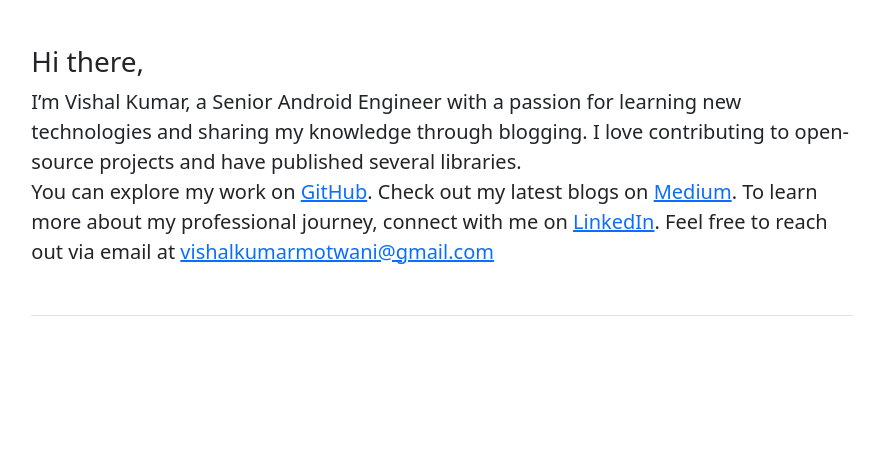
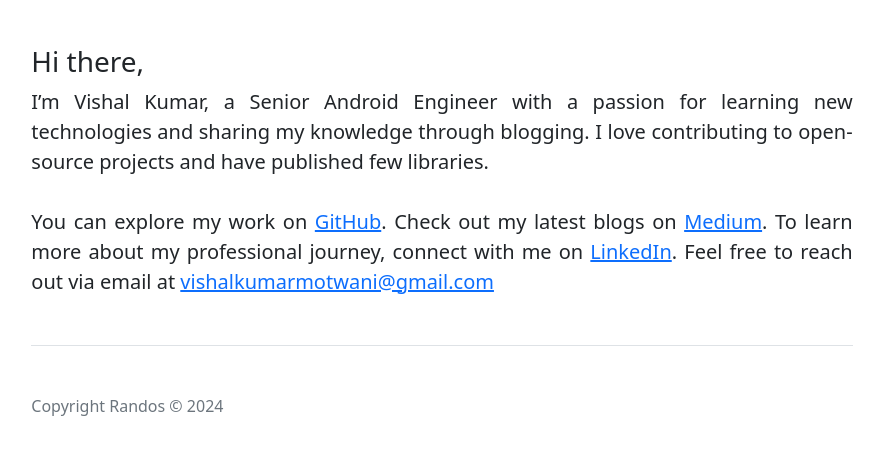
Before and after one commit to vsnappy1/randos, a plain HTML site: page index.html in a window 1280 px wide. Shown: the part 116-570 px from the top of the page, without its empty margins (198-1081 px from the left). Drawn offline with nearby package versions, Linux system fonts and the light colour scheme.

Commit message:
add footer text

```diff
--- a/index.html
+++ b/index.html
@@ -58,11 +58,11 @@
 
   <main>
     <h3>Hi there,</h3>
-    <p class="fs-5 col-md-12" style="font-size: 1.0rem;">I’m Vishal Kumar, a Senior Android Engineer with a passion for learning new technologies and sharing my knowledge through blogging. I love contributing to open-source projects and have published several libraries.<br/>You can explore my work on <a href="https://github.com/vsnappy1">GitHub</a>. Check out my latest blogs on <a href="https://medium.com/@vsnappy1/">Medium</a>. To learn more about my professional journey, connect with me on <a href="https://www.linkedin.com/in/vishalkumarmotwani/">LinkedIn</a>. Feel free to reach out via email at <a href="mailto:vishalkumarmotwani@gmail.com">vishalkumarmotwani@gmail.com</a></p>
+    <p class="fs-5 col-md-12" style="text-align:justify;font-size: 1.0rem;">I’m Vishal Kumar, a Senior Android Engineer with a passion for learning new technologies and sharing my knowledge through blogging. I love contributing to open-source projects and have published few libraries.<br/><br/>You can explore my work on <a href="https://github.com/vsnappy1">GitHub</a>. Check out my latest blogs on <a href="https://medium.com/@vsnappy1/">Medium</a>. To learn more about my professional journey, connect with me on <a href="https://www.linkedin.com/in/vishalkumarmotwani/">LinkedIn</a>. Feel free to reach out via email at <a href="mailto:vishalkumarmotwani@gmail.com">vishalkumarmotwani@gmail.com</a></p>
 
   </main>
   <footer class="pt-5 my-5 text-muted border-top">
-
+    Copyright Randos &copy; 2024
   </footer>
 </div>
 
```
